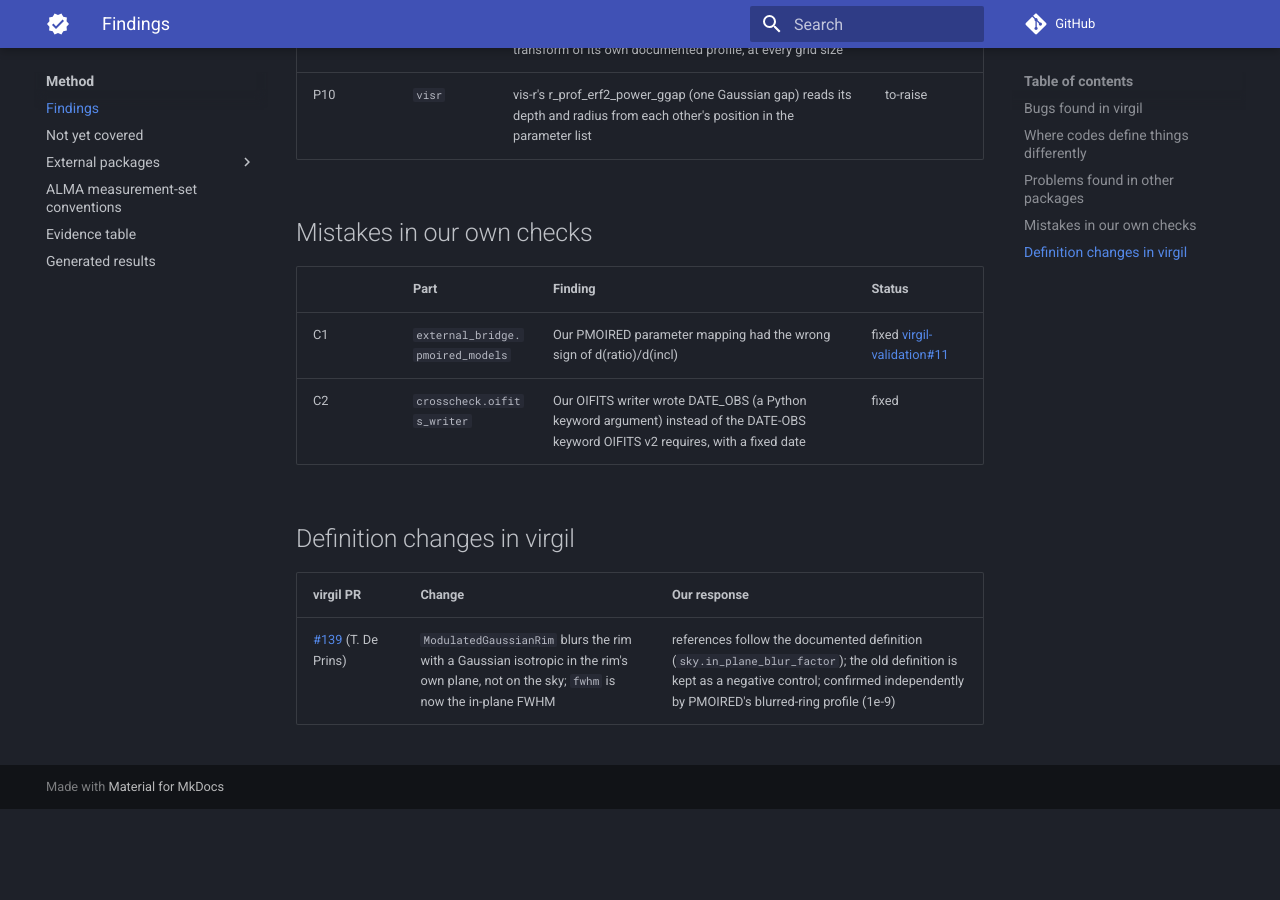
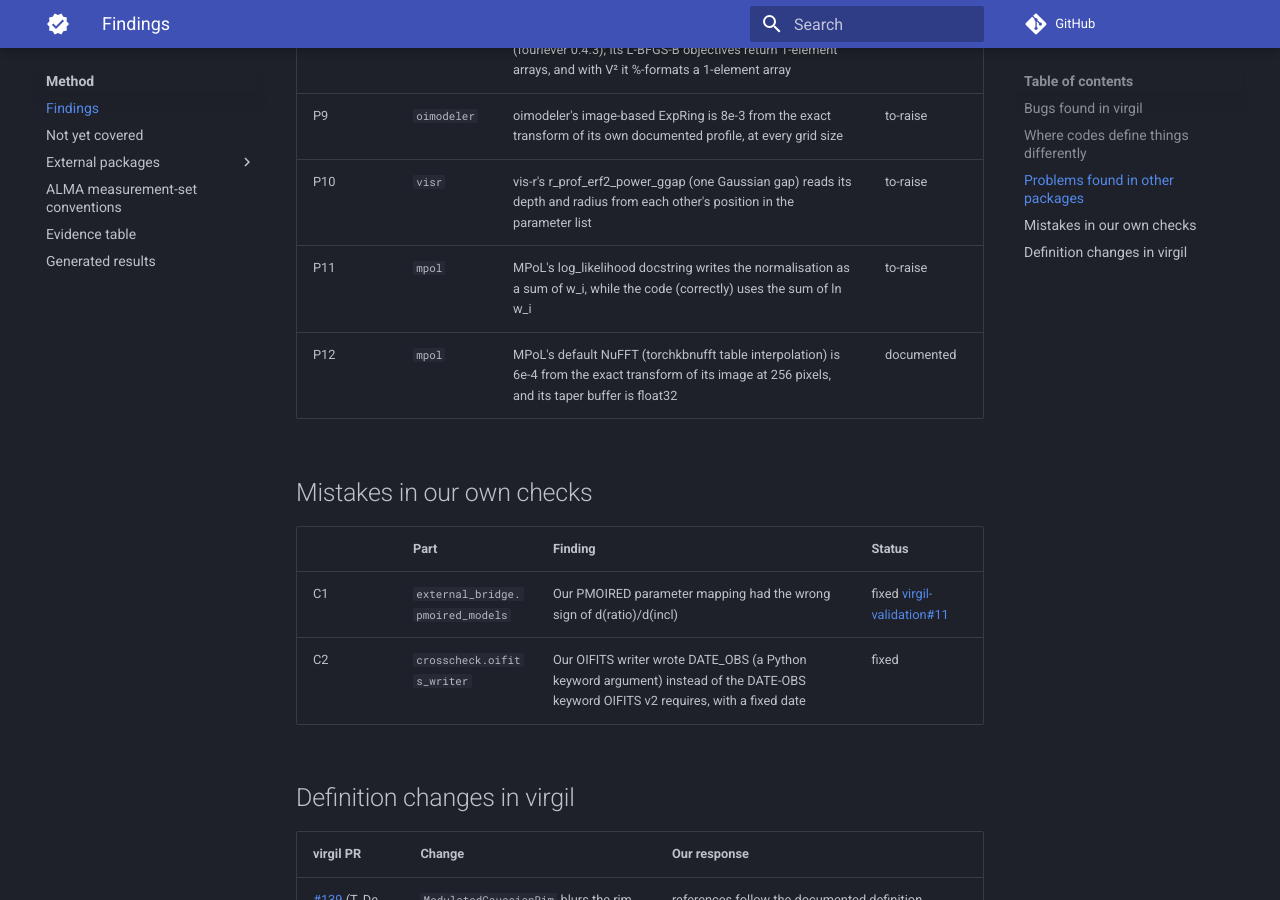
Before and after one commit to benjaminpope/virgil-validation, an MkDocs documentation site: the page built from docs/method/findings.md, in a window 1280 px wide and 900 px high, scrolled down 3855 px. Built offline with MkDocs 1.6.1 and Material for MkDocs 9.7.7, drawn with Linux system fonts in a browser that asks for light colours; comment, search, counter and statistics services are not loaded; before the commit the page ends 4664 px from its top, so only the background shows below that; some of the changed text lies outside the part shown.

Commit message:
docs links for the radio and mpol nodes; regenerate the findings page
Co-Authored-By: Claude Sonnet 5.5 <noreply@anthropic.com>

```diff
--- a/docs/method/findings.md
+++ b/docs/method/findings.md
@@ -42,6 +42,7 @@ Every disagreement the checks have found, how it was ruled, and where it stands.
 | <span id="D8">D8</span> | `limits.injection_limits` | CANDID's and fouriever's injection limits refit the primary's uniform-disk diameter to the injected data; virgil's hold every parameter but the flux | documented |
 | <span id="D9">D9</span> | `imaging.TSV` | eht-imaging's squared TV (stv2) counts only the steps out of the last row and column; virgil's TSV counts the steps across all four edges | documented |
 | <span id="D10">D10</span> | `frank`, `frap` | frank's and FRAP's discrete Hankel transforms do not represent a discontinuous profile (a sharp-edged exponential tail), to 5e-3 at Rmax = 18 000 mas, N = 300 (band limit above every baseline) | documented |
+| <span id="D11">D11</span> | `mpol`, `models.Image` | MPoL's image centre is pixel N/2 of the unpacked cube; virgil's is ((N-1)/2, (N-1)/2), so the two scenes differ by half a pixel in both axes | documented |
 
 ## Problems found in other packages
 
@@ -57,6 +58,8 @@ Every disagreement the checks have found, how it was ruled, and where it stands.
 | <span id="P8">P8</span> | `fouriever` | fouriever's uvfit.detlim fails under NumPy 2 and SciPy 1.18 (fouriever 0.4.3); its L-BFGS-B objectives return 1-element arrays, and with V² it %-formats a 1-element array | to-raise |
 | <span id="P9">P9</span> | `oimodeler` | oimodeler's image-based ExpRing is 8e-3 from the exact transform of its own documented profile, at every grid size | to-raise |
 | <span id="P10">P10</span> | `visr` | vis-r's r_prof_erf2_power_ggap (one Gaussian gap) reads its depth and radius from each other's position in the parameter list | to-raise |
+| <span id="P11">P11</span> | `mpol` | MPoL's log_likelihood docstring writes the normalisation as a sum of w_i, while the code (correctly) uses the sum of ln w_i | to-raise |
+| <span id="P12">P12</span> | `mpol` | MPoL's default NuFFT (torchkbnufft table interpolation) is 6e-4 from the exact transform of its image at 256 pixels, and its taper buffer is float32 | documented |
 
 ## Mistakes in our own checks
 
```
Also changed, not shown: 1 other file.
